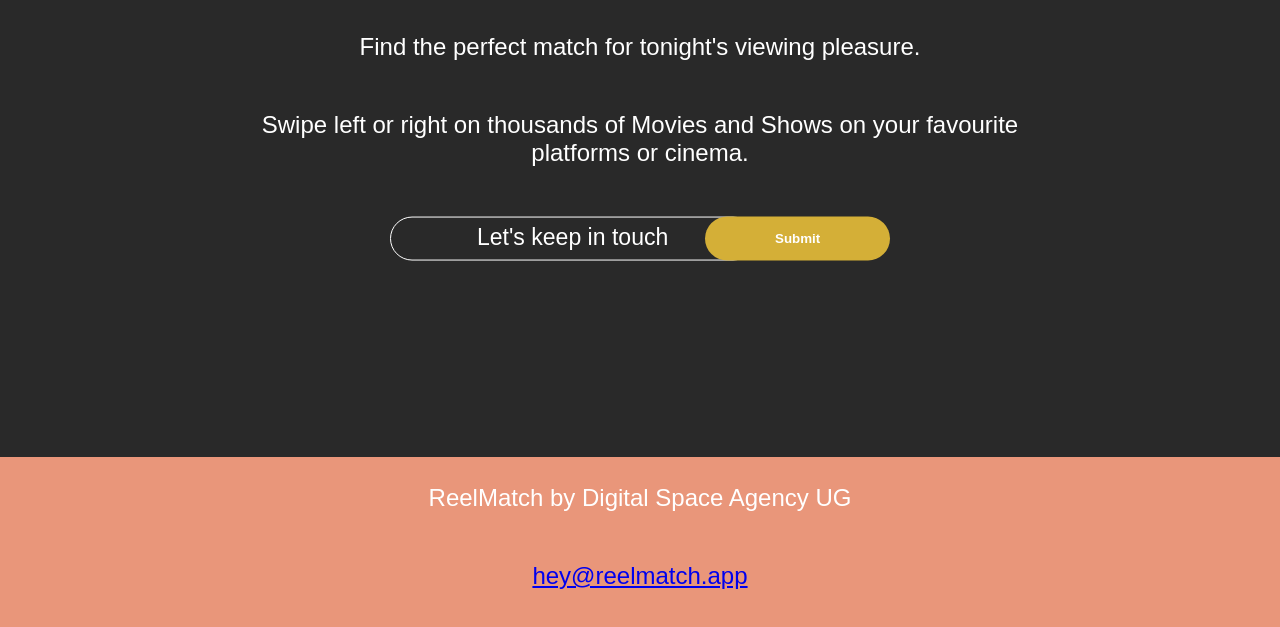
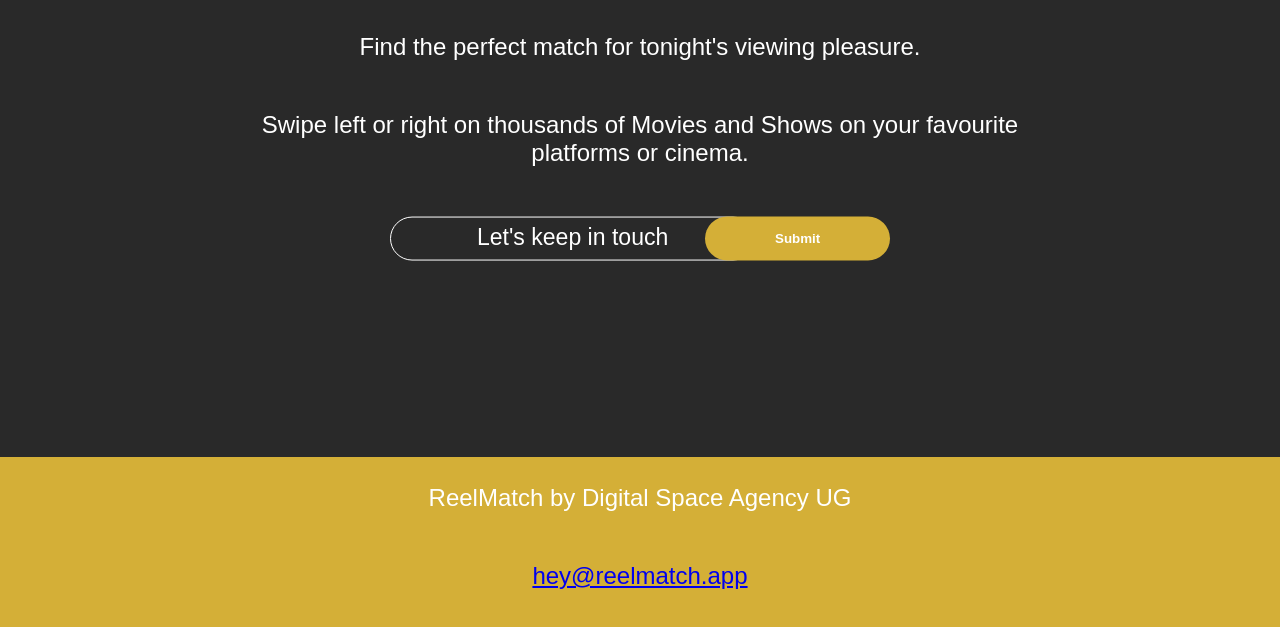
Before and after one commit to digital-space-agency-com/ReelMatchWeb, a website built with webpack: page index.html in a window 1280 px wide. Shown: the part 343-970 px from the top of the page. Built offline with nearby package versions, Linux system fonts and the light colour scheme; no server answers.

Commit message:
Update styles.css

```diff
--- a/styles.css
+++ b/styles.css
@@ -20,7 +20,7 @@
 footer {
   text-align: center;
   padding: 3px;
-  background-color: DarkSalmon;
+  background-color: #D4AF37;
   color: white;
 }
 
```
